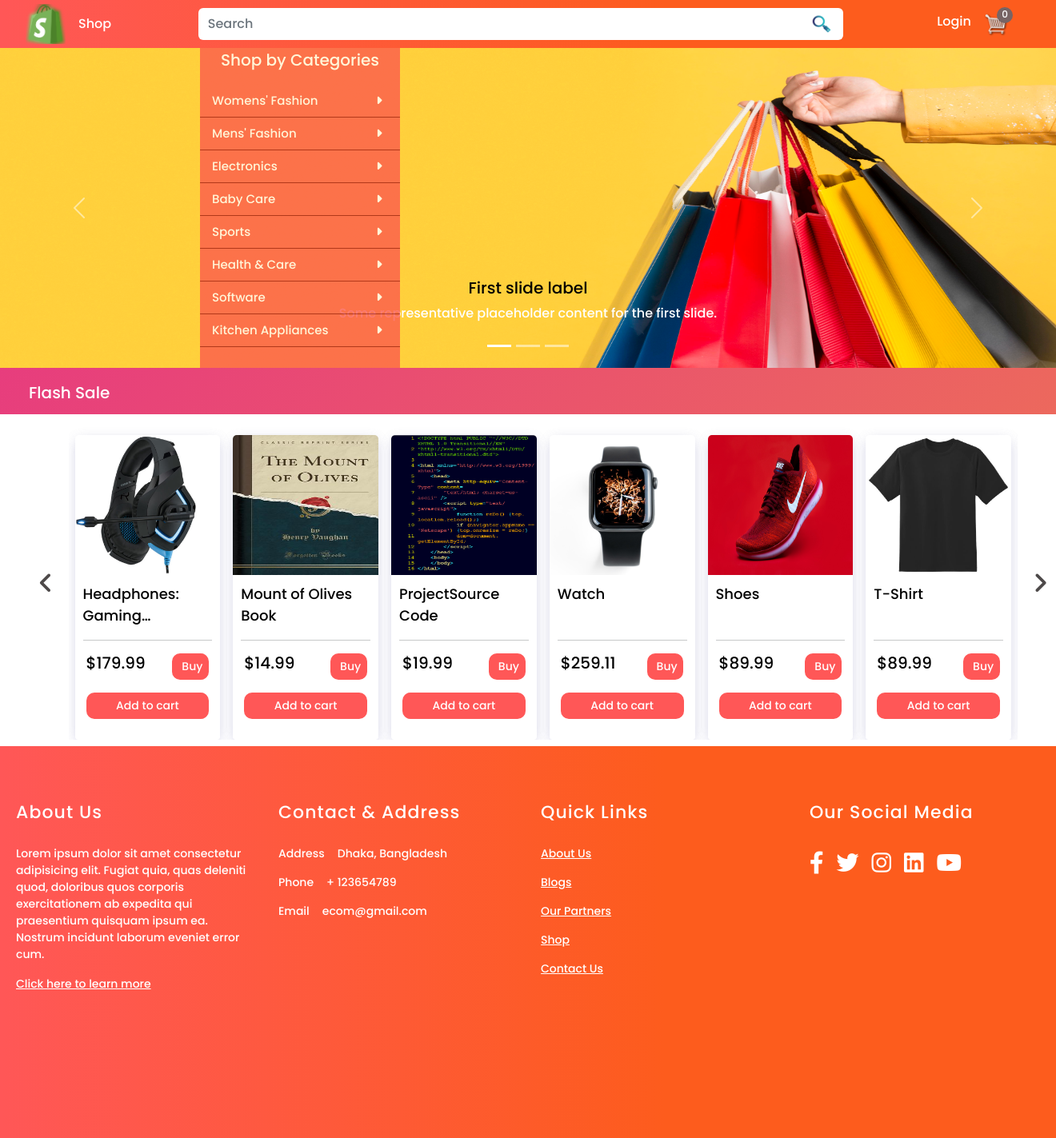
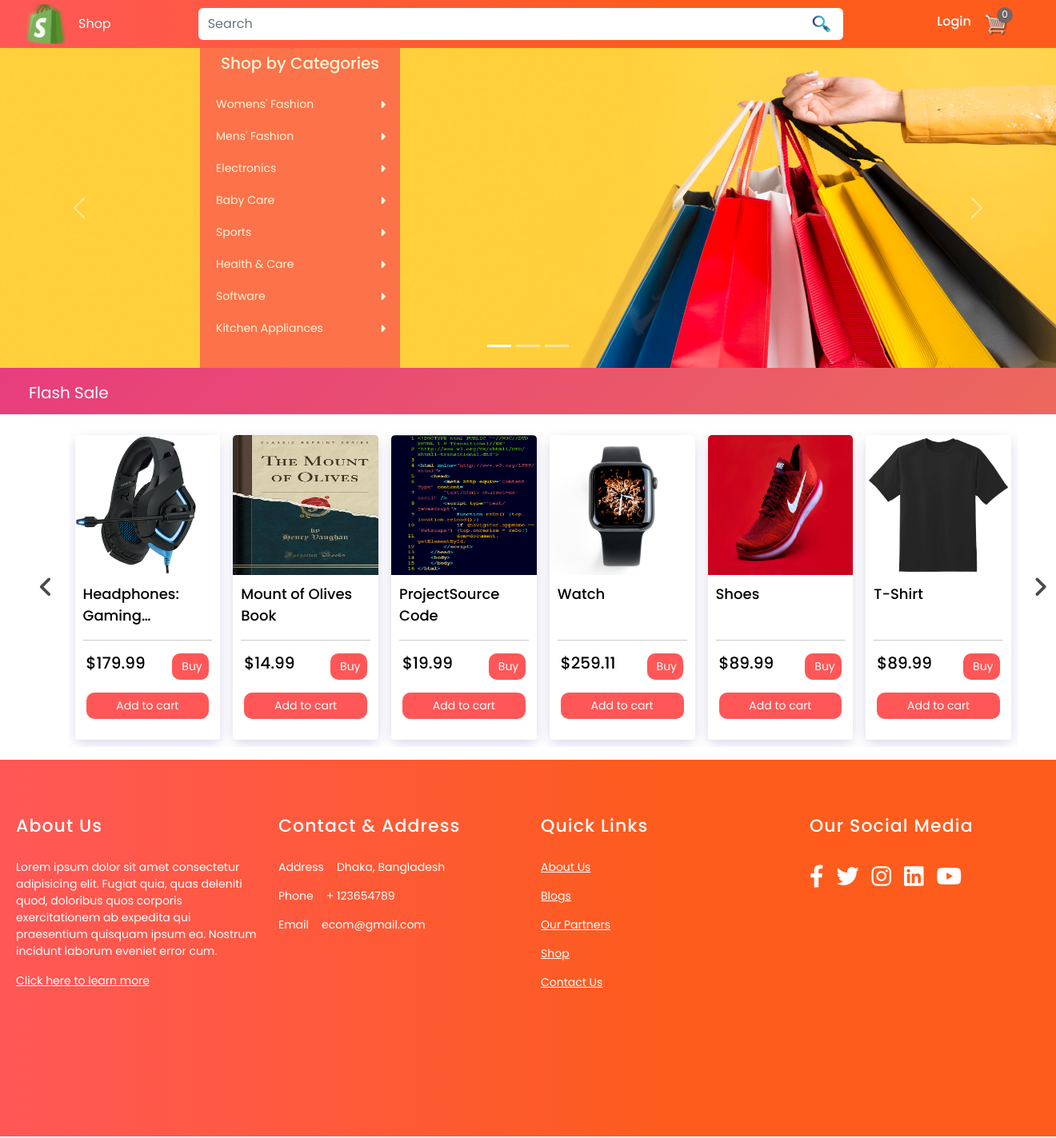
Before and after one commit to ajay016/Ecommerce_Django, a Django app: page / in a window 1320 px wide; the page is wider, and only the part inside the window is pictured. Shown: that part at 80% size. Run offline with Django 4.2, Linux system fonts and the light colour scheme; data comes from the database, SQL or seed files in the repository; both versions use the stored data as it was after the commit; some libraries are stand-ins or nearby versions.

Commit message:
fixed sidebar of homepage

```diff
--- a/static/css/main.css
+++ b/static/css/main.css
@@ -1,6 +1,9 @@
 /* @import url('https://fonts.googleapis.com/css2?family=Inter+Tight:wght@300;400&display=swap'); */
 /* @import url('https://fonts.googleapis.com/css2?family=Inter+Tight:wght@300;400&family=Sarabun:wght@400;500&display=swap'); */
 @import url('https://fonts.googleapis.com/css2?family=Poppins:wght@500&display=swap');
+
+@import url('https://fonts.googleapis.com/css2?family=Poppins:wght@300;400;500&display=swap');
+
 
 * {
 	margin: 0;
@@ -378,7 +381,8 @@
 }
 
 .flash-sale-div {
-	overflow-x: auto;
+	/* overflow-x: auto; */
+	height: 400px;
 	scroll-behavior: smooth;
 }
 
@@ -392,41 +396,10 @@
 	user-select: none;
 	box-sizing: border-box;
 	opacity: 0.8;
-	/* background: linear-gradient(90deg, rgba(255,87,87,1) 0%, rgba(253,92,29,1) 63%); */
-}
+	z-index: 9;
+  }
 
-.home-sidebar ul {
-	list-style: none;
-	margin-left: 0px !important;
-	width: 100%;
-}
-
-.home-sidebar ul ul {
-	position: absolute;
-	top: 0;
-	left: 250px;
-	width: 250px;
-	padding-left: 0;
-	display: none;
-	background: rgb(252, 90, 78);
-	border-top-right-radius: 5px;
-	border-bottom-right-radius: 5px;
-}
-
-.home-sidebar ul .sidebar-dropdown {
-	position: relative;
-}
-
-.home-sidebar ul .sidebar-dropdown span {
-	position: absolute;
-	left: 220px;
-}
-
-.home-sidebar ul .sidebar-dropdown:hover ul {
-	display: initial;
-}
-
-.home-sidebar .home-sidebar-heading {
+  .home-sidebar .home-sidebar-heading {
 	display: flex;
 	justify-content: center;
 	color: #fff;
@@ -434,24 +407,89 @@
 	font-weight: 500;
 }
 
+  .home-sidebar ul {
+	list-style: none;
+	width: 100%;
+	padding-left: 5px;
+  }
+
+  .home-sidebar ul .category-item {
+	/* position: relative;
+	top: 0; */
+	list-style: none;
+  }
+
+  .home-sidebar ul li a {
+	position: relative;
+	display: flex;
+	text-decoration: none;
+	padding: 0 15px;
+	color: #fff;
+	font-size: 14px;
+	font-weight: 400;
+}
+
+  /* .home-sidebar ul .category-item > a {
+	display: block;
+	text-decoration: none;
+	padding: 0 15px;
+	color: #fff;
+	font-size: 14px;
+	font-weight: 400;
+	line-height: 40px;
+  } */
+
+  .category-item i{
+	position: absolute;
+	top: 14px;
+	left: 220px;
+  }
+
+  .home-sidebar ul .category-div {
+
+	position: absolute;
+	top: 0;
+	left: 250px;
+	display: none;
+	background: rgb(252, 90, 78);
+	border-top-right-radius: 5px;
+	border-bottom-right-radius: 5px;
+	width: 800px;
+  }
+
+  .home-sidebar ul .category-item:hover .category-div {
+	/* display: flex;
+	flex-wrap: wrap; */
+	display: initial;
+  }
+
+  .category-div p span {
+	color: white;
+	padding-left: 20px;
+	font-size: 16px;
+  }
+
+.category-div ul li{
+    padding: 0px 5px;
+}
+
+
+  .home-sidebar ul .category-item > a:hover {
+	background-color: #c50000;
+	color: #ffffff;
+  }
+
+
+
 .home-sidebar ul li {
-	cursor: pointer;
+	/* cursor: pointer; */
 	line-height: 40px;
-	border-bottom: 1px solid #9e1212;
+	/* border-bottom: 1px solid #9e1212; */
 }
 
 /* .home-sidebar ul li:hover {
 	background-color: #fff;
 } */
-
-.home-sidebar ul li a {
-	display: flex;
-	text-decoration: none;
-	padding: 0 15px;
-	color: #fff;
-	font-size: 15px;
-	font-weight: 400;
-}
 
 .home-sidebar ul li a:hover {
 	background-color: #c50000;
--- a/store/models.py
+++ b/store/models.py
@@ -21,18 +21,18 @@
         return self.name or ''
 
 class Category(models.Model):
-    main_category = models.ForeignKey(MainCategory, on_delete=models.CASCADE)
+    main_category = models.ForeignKey(MainCategory, on_delete=models.CASCADE, related_name='categories')
     name = models.CharField(max_length=200)
 
     def __str__(self):
-        return self.name or ''
+        return self.main_category.name + '--' + self.name or ''
 
 class SubCategory(models.Model):
-    category = models.ForeignKey(Category, on_delete=models.CASCADE)
+    category = models.ForeignKey(Category, on_delete=models.CASCADE, related_name='sub_categories')
     name = models.CharField(max_length=200)
 
     def __str__(self):
-        return self.name or ''
+        return self.category.main_category.name + '--' + self.category.name + '--' + self.name or ''
 
 class Product(models.Model):
 
--- a/store/templates/store/store.html
+++ b/store/templates/store/store.html
@@ -6,23 +6,23 @@
     <!-- Carousel starts -->
     <div id="carouselExampleCaptions" class="carousel slide" data-bs-ride="false" data-bs-touch="true">
         <div class="carousel-indicators">
-          <button type="button" data-bs-target="#carouselExampleCaptions" data-bs-slide-to="0" class="active" aria-current="true" aria-label="Slide 1"></button>
-          <button type="button" data-bs-target="#carouselExampleCaptions" data-bs-slide-to="1" aria-label="Slide 2"></button>
-          <button type="button" data-bs-target="#carouselExampleCaptions" data-bs-slide-to="2" aria-label="Slide 3"></button>
+            <button type="button" data-bs-target="#carouselExampleCaptions" data-bs-slide-to="0" class="active" aria-current="true" aria-label="Slide 1"></button>
+            <button type="button" data-bs-target="#carouselExampleCaptions" data-bs-slide-to="1" aria-label="Slide 2"></button>
+            <button type="button" data-bs-target="#carouselExampleCaptions" data-bs-slide-to="2" aria-label="Slide 3"></button>
         </div>
         <div class="carousel-inner">
             <div class="carousel-item active">
                 <img src="{% static 'images/ecom3.jpg' %}" class="d-block w-100 h-100" alt="...">
                 <div class="carousel-caption d-none d-md-block">
-                    <h5>First slide label</h5>
-                    <p>Some representative placeholder content for the first slide.</p>
+                    <!-- <h5>First slide label</h5> -->
+                    <!-- <p>Some representative placeholder content for the first slide.</p> -->
                 </div>
             </div>
             <div class="carousel-item">
                 <img src="{% static 'images/ecom2.jpg' %}" class="d-block w-100" alt="...">
                 <div class="carousel-caption d-none d-md-block">
-                    <h5>Second slide label</h5>
-                    <p>Some representative placeholder content for the second slide.</p>
+                    <!-- <h5>Second slide label</h5> -->
+                    <!-- <p>Some representative placeholder content for the second slide.</p> -->
                 </div>
             </div>
             <div class="carousel-item">
@@ -46,19 +46,30 @@
 
 
         <nav class="home-sidebar">
-            <div class="home-sidebar-heading"><p>Shop by Categories</p></div>
-            <ul class="px-0">
-                {% for main_catagory in main_catagories %}
+            <div class="home-sidebar-heading">
+                <p class="mt-1">Shop by Categories</p>
+            </div>
+            <ul class="main-category-list">
+                {% for main_category in main_categories %}
+                    <li class="category-item">
+                        <a href="">{{ main_category.name }}<span><i class="fa-solid fa-caret-right"></i></span></a>
 
-                    <li class="sidebar-dropdown"><a href="">{{ main_catagory.name }}<span><i class="fa-solid fa-caret-right"></i></span></a>
-                        <ul>
-                            <li><a href="">Watch</a></li>
-                            <li><a href="">Clothes</a></li>
-                            <li><a href="">Shoes</a></li>
-                        </ul>
+                        <div class="category-div">
+                            <div class="row">
+                                {% for category in main_category.categories.all %}
+                                    <div class="col-lg-3 category-column px-1">
+                                        <p class="mt-1 mx-auto"><span>{{ category.name }}</span></p>
+                                        <ul class="mb-2">
+                                            {% for sub_category in category.sub_categories.all %}
+                                                <li><a href="">{{ sub_category.name }}</a></li>
+                                            {% endfor %}
+                                        </ul>
+                                    </div>
+                                {% endfor %}
+                            </div>
+
+                        </div>
                     </li>
-                    <!-- <li><a href="">Men's Fashion</a></li> -->
-
                 {% endfor %}
             </ul>
         </nav>
@@ -72,7 +83,7 @@
         </div>
     </div>
 
-    <div class="container px-5">
+    <div class="container px-5 mb-2">
 
 
         <div class="row py-2">
--- a/store/utils.py
+++ b/store/utils.py
@@ -116,6 +116,7 @@
 
     # Create a customer with his email if he is not registered. We get this email from the checkout form and is passed here in json format by using javascript in 'checkout.html' file
     customer, created = Customer.objects.get_or_create(email=email, first_name=first_name)
+
     # Cusomer may want to change his email. This is why we write this code outside the 'get_or_create' method
     # customer.first_name = first_name
     customer.last_name = last_name
--- a/store/views.py
+++ b/store/views.py
@@ -13,8 +13,10 @@
 
     products = Product.objects.all()
 
-    main_catagories = MainCategory.objects.all()
-    print(main_catagories)
+    main_categories = MainCategory.objects.all()
+    a = MainCategory.objects.get(id=1)
+    categories = a.categories.all()
+    print(categories)
 
     # check if the user is authenticated
     # if the user is authenticated, return the no. of item in the acrt and the cart total
@@ -48,7 +50,7 @@
     #     cartItems = order['get_cart_items']
 
     # cartItems shows the item quantity in the cart icon, not an efficient way to do it
-    context = {'products': products, 'order': order, 'cartItems': cartItems, 'main_catagories': main_catagories}
+    context = {'products': products, 'order': order, 'cartItems': cartItems, 'main_categories': main_categories}
     # context = {'products': products, 'order': order}
     return render(request, 'store/store.html', context)
 
```
Also changed, not shown: db.sqlite3, store/migrations/0010_alter_category_main_category_and_more.py (added).
